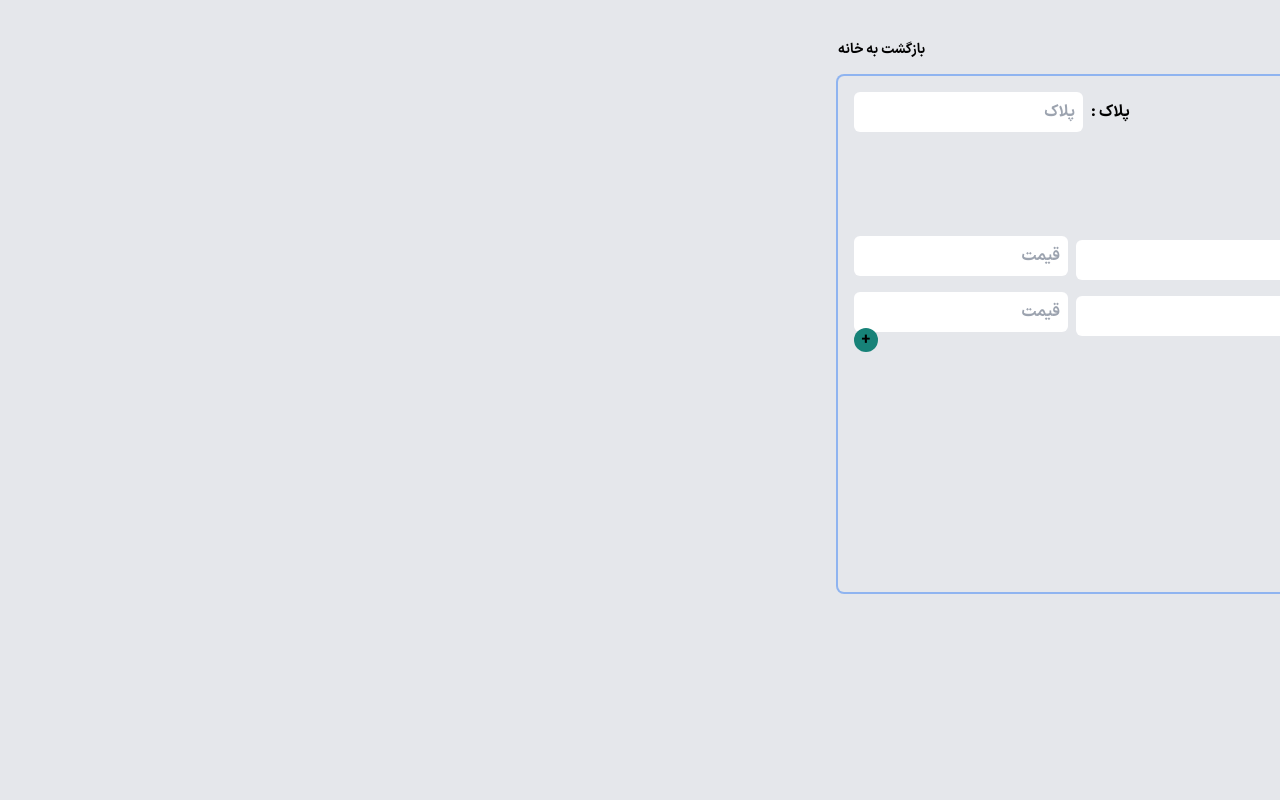
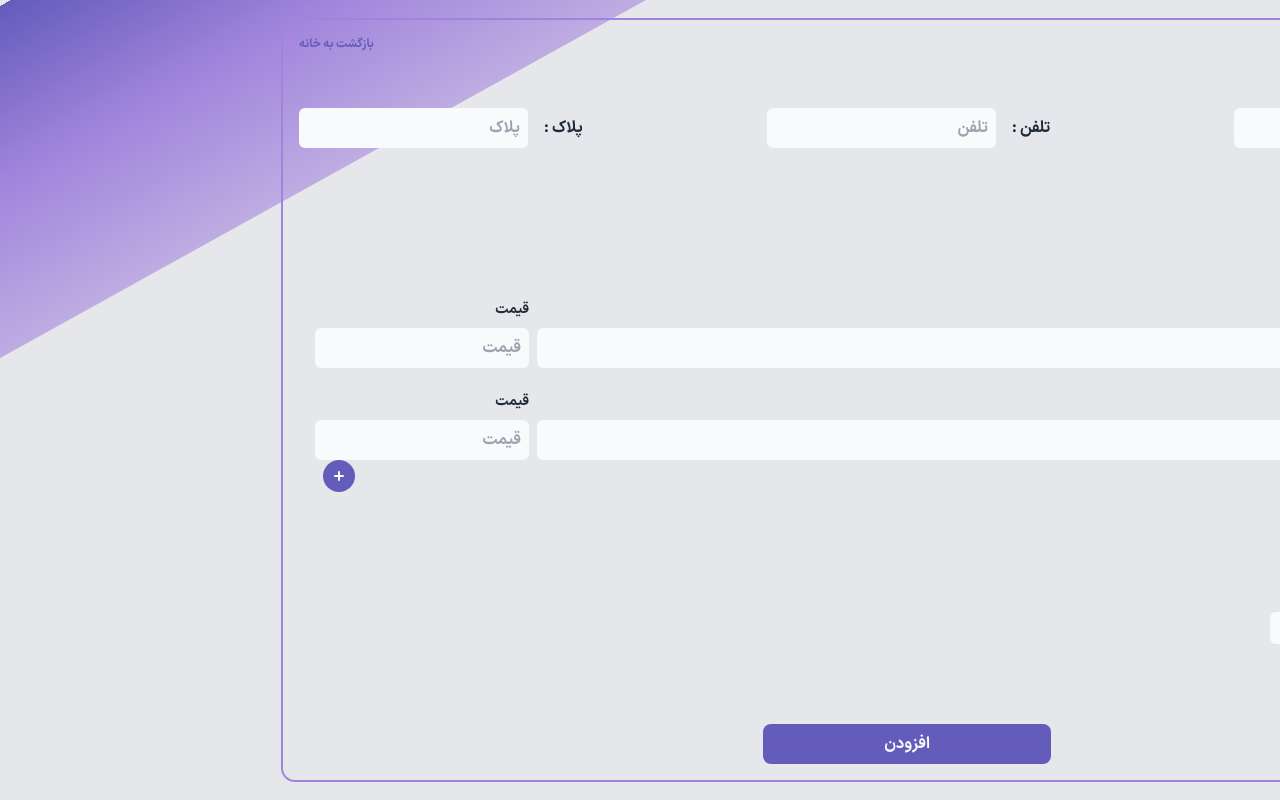
Before and after one commit to Matin-Sangabi/designated-app, a React (Create React App) app: page /addUser in a window 1280 px wide. Built offline with nearby package versions, Linux system fonts and the light colour scheme; the HTML template or start-up script is replaced by a standard one.

Commit message:
Add user page Redesign

```diff
--- a/src/components/AddUser/AddElement.js
+++ b/src/components/AddUser/AddElement.js
@@ -3,27 +3,30 @@ import { format } from "../../utils/degitInputs";
 
 const AddElement = ({ index, formik }) => {
   let counter = index;
-  const [typeInput , setTypeInput] = useState(false);
+  const [typeInput, setTypeInput] = useState(false);
   function changeHandler(e) {
     format(e.target);
     e.target.value.length > 1 ? setTypeInput(true) : setTypeInput(false);
   }
   return (
-    <div className="flex items-center justify-between gap-x-2 w-full relative">
-      <span className="p-2 rounded-md bg-gray-100">{(counter += 1)}</span>
-      <textarea
-        placeholder={`شرح کالا ${counter}`}
-        {...formik.getFieldProps(`desc[${index}].title`)}
-        className="h-10 resize-none rounded-md p-2 bg-gray-100 flex-1 focus:ring-2 focus:ring-gray-500 focus:ring-offset-2 border-none outline-none transition-all ease-in-out duration-300"
-      ></textarea>
-      <div className="relative">
+    <div className="flex flex-col md:flex-row px-1 md:px-4 pt-4 pb-2 gap-2  w-full relative">
+      <label className="flex flex-1 flex-col gap-2 ">
+        <span className="text-sm text-slate">شرح کار {counter +=1}</span>
+        <textarea
+          placeholder={`شرح کالا `}
+          {...formik.getFieldProps(`desc[${index}].title`)}
+          className="py-2 resize-none h-10 px-2 rounded-md bg-white focus:ring-2 focus:ring-primary focus:ring-offset-2 border-none outline-none transition-all ease-in-out duration-300"
+        ></textarea>
+      </label>
+      <div className=" flex flex-col gap-2">
+        <span className="text-sm text-slate">قیمت</span>
         <textarea
           {...formik.getFieldProps(`desc[${index}].price`)}
           onInput={changeHandler}
           placeholder="قیمت"
-          className="py-2 resize-none h-10 px-2 rounded-md bg-gray-100 focus:ring-2 focus:ring-gray-500 focus:ring-offset-2 border-none outline-none transition-all ease-in-out duration-300"
+          className="py-2 resize-none h-10 px-2 rounded-md bg-white focus:ring-2 focus:ring-primary focus:ring-offset-2 border-none outline-none transition-all ease-in-out duration-300"
         />
-       {typeInput &&  <span className="absolute bottom-4 left-4">ريال</span>}
+        {typeInput && <span className="absolute bottom-4 left-6 ">ريال</span>}
       </div>
     </div>
   );
--- a/src/components/AddUser/Inputs.js
+++ b/src/components/AddUser/Inputs.js
@@ -1,19 +1,18 @@
 const InputsTag = ({formik , type , name , placeholder}) => {
   return (
-    <label className="flex flex-col items-center gap-2">
-      <div className="flex items-center gap-x-2">
-        {placeholder} :
+    <label className="flex flex-col md:flex-row  md:items-center gap-2">
+        <span className="text-slate px-2"> {placeholder} :</span>
         <input
           type={type}
           placeholder={placeholder}
           name={name}
           {...formik.getFieldProps(`${name}`)}
-          className={`p-2 rounded-md bg-gray-100 focus:ring-2 focus:ring-gray-500 focus:ring-offset-2 border-none outline-none transition-all ease-in-out duration-300 ${
-            formik.errors[name] && formik.touched[name] && "ring-2 ring-rose-600"
+          className={`p-2 rounded-md bg-white focus:ring-2 focus:ring-primary focus:ring-offset-2 border-none outline-none transition-all ease-in-out duration-300 ${
+            formik.errors[name] && formik.touched[name] && "ring-2 ring-rose"
           }`}
         />
-      </div>
-      {formik.errors[name] && formik.touched[name] && <small className="text-red-600 animate-pulse">{formik.errors[name]}</small>}
+
+      {formik.errors[name] && formik.touched[name] && <small className="text-rose animate-pulse">{formik.errors[name]}</small>}
     </label>
   );
 };
--- a/src/pages/AddUser.js
+++ b/src/pages/AddUser.js
@@ -7,6 +7,8 @@ import InputsTag from "../components/AddUser/Inputs";
 import { AiOutlineLoading3Quarters } from "react-icons/ai";
 import { format } from "../utils/degitInputs";
 import { useDispatch, useSelector } from "react-redux";
+import { HiPlusSm } from "react-icons/hi";
+
 import {
   AddDesignated,
   GetONeDesignated,
@@ -46,13 +48,14 @@ const AddUserPage = () => {
   const [searchParams] = useSearchParams();
   const userId = searchParams.get("id");
   const dispatch = useDispatch();
+
   useEffect(() => {
     if (userId) {
       dispatch(GetONeDesignated({ id: userId }));
     }
   }, [userId, dispatch]);
   useEffect(() => {
-    if (salesInVoice) {
+    if (salesInVoice && userId) {
       const userInit = {
         name: salesInVoice.designated.name,
         phone: salesInVoice.designated.phone,
@@ -62,7 +65,7 @@ const AddUserPage = () => {
       };
       setUserInitalValues(userInit);
     }
-  }, [salesInVoice]);
+  }, [salesInVoice, userId]);
   const initialValues = {
     name: "",
     phone: "",
@@ -157,19 +160,26 @@ const AddUserPage = () => {
     }
   }, [formik.values, totalPrice]);
   return (
-    <div className="container mx-auto max-w-screen-xl pt-10 px-4">
+    <>
+      <header className="w-full hidden md:block px-4 xl:px-0 relative overflow-hidden  after:bg-gradient-to-b after:from-primary after:via-secondary after:to-metal md:after:right-[68%] lg:after:right-[55%] xl:after:right-[45%] 2xl:after:right-[45%] after:-z-10 md:after:-top-8 lg:after:top-0 md:after:-skew-y-[29deg]  md:after:p-44 after:w-[150%] after:fixed before:fixed before:bg-gradient-to-t from-primary before:via-secondary before:to-metal before:p-44 lg:before:bottom-0 md:before:-bottom-9  before:w-[150%] before:-skew-y-[29deg] 2xl:before:left-[50%]  xl:before:left-[55%] lg:before:left-[60%] md:before:left-[80%] before:-z-10"></header>
+      <div className="container mx-auto md:flex  md:items-center md:justify-center md:h-screen max-w-screen-xl my-10 md:my-0  px-4">
+
+        <form
+          onSubmit={formik.handleSubmit}
+          className="w-full relative p-4 rounded-xl ring-2 ring-secondary "
+        >
+          <span className="absolute -top-3 right-10 bg-gray text-primary px-2">
+            {userId ? 'افزودن فاکتور' : 'افزودن مشتری'}
+          </span>
           <Link
           to="/"
-        className="flex items-end justify-end mb-4 text-sm text-sky-500"
+          className="flex items-end justify-end mb-4 text-xs text-primary "
         >
           بازگشت به خانه
         </Link>
-      <form
-        onSubmit={formik.handleSubmit}
-        className="w-full p-4 rounded-md ring-2 ring-gray-500"
-      >
-        <div className="flex flex-col gap-y-4">
-          <div className="flex items-center justify-between">
+          <h1 className="text-primary">اطلاعات : </h1>
+          <div className="flex flex-col gap-y-4 md:gap-y-6 pt-4">
+            <div className="flex flex-col gap-4 md:flex-row md:items-center justify-between">
               {Inputs.map((item, i) => {
                 return <InputsTag key={i} {...item} formik={formik} />;
               })}
@@ -177,13 +187,14 @@ const AddUserPage = () => {
             <div className="">
               <label className="flex items-center gap-x-2">
                 تاریخ :
-              <span className="px-2 py-2 rounded-md bg-gray-100 w-48 text-center">
+                <span className="py-2 rounded-md bg-white text-slate font-semibold  px-10 text-center">
                   {new Date().toLocaleDateString("fa")}
                 </span>
               </label>
             </div>
-          <div className="flex flex-col gap-y-2 relative">
-            <h1>شرح کار : </h1>
+            <div className="flex flex-col gap-y-2 md:pt-4 relative  mb-4 ">
+              <h1 className="text-primary">فاکتور: </h1>
+              <div className="max-h-[300px] md:max-h-[230px]  overflow-auto">
                 {children.map((_, index) => (
                   <AddElement
                     key={index}
@@ -192,17 +203,19 @@ const AddUserPage = () => {
                     name={"desc"}
                   />
                 ))}
+              </div>
               <button
                 type="button"
                 onClick={generateElement}
-              className="w-6 h-6 rounded-full bg-[#178278] text-gray-100 absolute left-0 -bottom-3"
+                className="w-8 h-8 text-xl  hover:ring-2 hover:ring-primary hover:ring-offset-2 transition-all ease-in-out duration-300 rounded-full bg-primary flex items-center justify-center text-white absolute left-6 -bottom-6"
               >
-              +
+                <HiPlusSm/>
               </button>
             </div>
-          <div className="flex flex-col gap-y-4 pt-4">
+            <h1 className="text-primary">صورت حساب :</h1>
+            <div className="flex flex-col gap-y-4">
               <div className="flex items-center gap-x-2 ">
-              <h1 className="text-lg font-semibold">جمع کل : </h1>
+                <h1 className="font-semibold">جمع کل : </h1>
                 <div className="p-2 bg-gray-100 w-36 h-10 rounded-md flex items-center">
                   {totalPrice === undefined ? (
                     <span className="text-[#197278] text-xl text-center">
@@ -214,7 +227,7 @@ const AddUserPage = () => {
                 </div>
               </div>
               <div className="flex items-center gap-x-2 ">
-              <h1 className="text-lg font-semibold">پرداختی : </h1>
+                <h1 className=" font-semibold">پرداختی : </h1>
                 <div className="relative">
                   <input
                     type="text"
@@ -223,7 +236,7 @@ const AddUserPage = () => {
                     onInput={changeHandler}
                     onKeyUp={keyHandler}
                     placeholder="پرداختی"
-                  className="p-1 rounded-md bg-gray-100 focus:ring-2 focus:ring-gray-500 focus:ring-offset-2 border-none outline-none transition-all ease-in-out duration-300"
+                    className="p-1 rounded-md w-44 bg-white focus:ring-2 focus:ring-primary focus:ring-offset-2 border-none outline-none transition-all ease-in-out duration-300"
                   />
                   {typeInput && (
                     <span className="absolute left-4 bottom-1">ريال</span>
@@ -231,11 +244,11 @@ const AddUserPage = () => {
                 </div>
               </div>
               <div className="flex items-center gap-x-2 ">
-              <h1 className="text-lg font-semibold">مانده : </h1>
-              <div className="p-2 block bg-gray-100 w-36 h-10 rounded-md">
+                <h1 className=" font-semibold">مانده : </h1>
+                <div className="p-2 block bg-gra  y-100 w-36 h-10 rounded-md">
                   {remaining === undefined ? (
-                  <span className="text-[#197278] text-xl text-center">
-                    <AiOutlineLoading3Quarters className=" animate-spin" />
+                    <span className="text-primary text-xl text-center">
+                      <AiOutlineLoading3Quarters className=" animate-spin " />
                     </span>
                   ) : (
                     `${Number(remaining).toLocaleString()} ريال`
@@ -245,13 +258,14 @@ const AddUserPage = () => {
             </div>
             <button
               type="submit"
-            className="p-1 pt-4 bg-[#178278] text-gray-100 rounded-md w-72 hover:ring hover:ring-[#178278] hover:ring-offset-2 transition-all ease-in-out duration-300"
+              className="p-1 py-2 bg-primary text-gray-100 flex items-center justify-center   md:w-72 md:mx-auto rounded-lg  hover:ring-2 hover:ring-primary text-white hover:ring-offset-2 transition-all ease-in-out duration-300"
             >
               افزودن
             </button>
           </div>
         </form>
       </div>
+    </>
   );
 };
 
```
Lines whose indentation alone changed are shown as unchanged.
